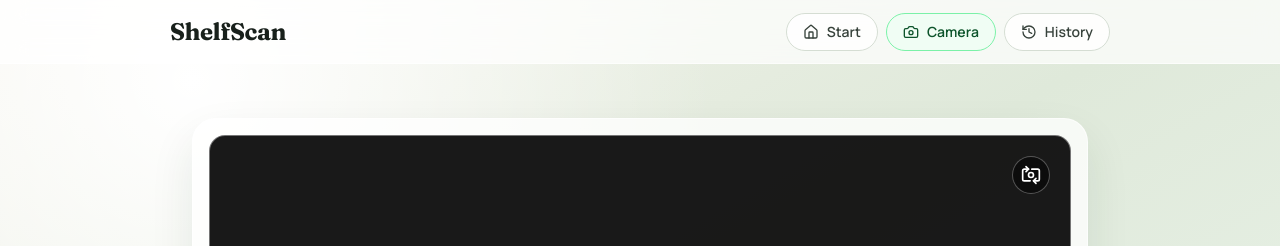
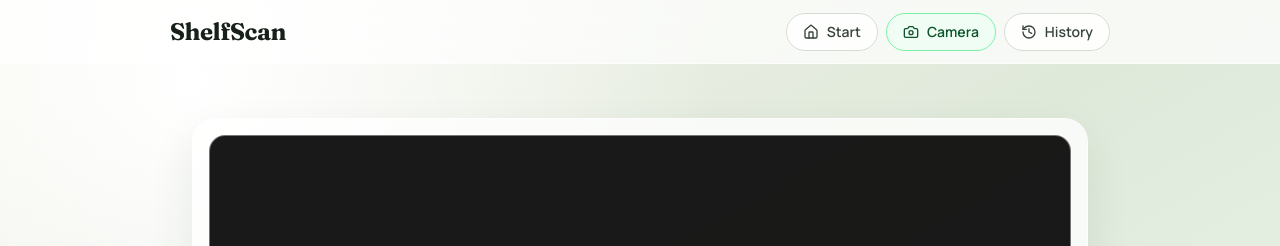
Before and after one commit to harshakrishna15/SlopScan, a React (Vite) app in the folder frontend/: page /scan in a window 1280 px wide. Shown: the top 246 px of the page. Built offline with nearby package versions, Linux system fonts and the light colour scheme; no server answers.

Commit message:
Removed camera flip from camera view

```diff
--- a/frontend/src/components/CameraCapture.tsx
+++ b/frontend/src/components/CameraCapture.tsx
@@ -84,12 +84,6 @@ export default function CameraCapture({ onCapture }: CameraCaptureProps) {
               />
             </div>
           </div>
-          <button
-            onClick={() => setFacingMode((m) => (m === 'user' ? 'environment' : 'user'))}
-            className="absolute right-5 top-5 rounded-full border border-white/30 bg-black/40 p-2 text-white backdrop-blur-sm"
-          >
-            <SwitchCamera className="h-5 w-5" />
-          </button>
         </div>
       ) : (
         <div className="flex h-48 w-full max-w-2xl items-center justify-center rounded-2xl border border-dashed border-[var(--line-soft)] bg-white/80 text-[var(--ink-500)] md:h-56">
```
